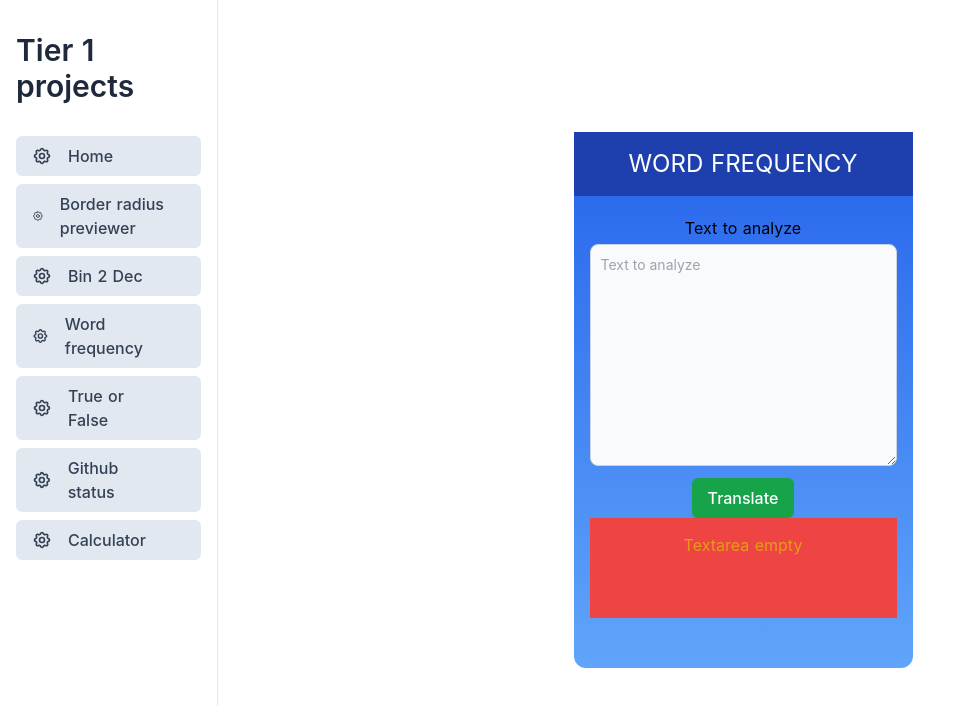
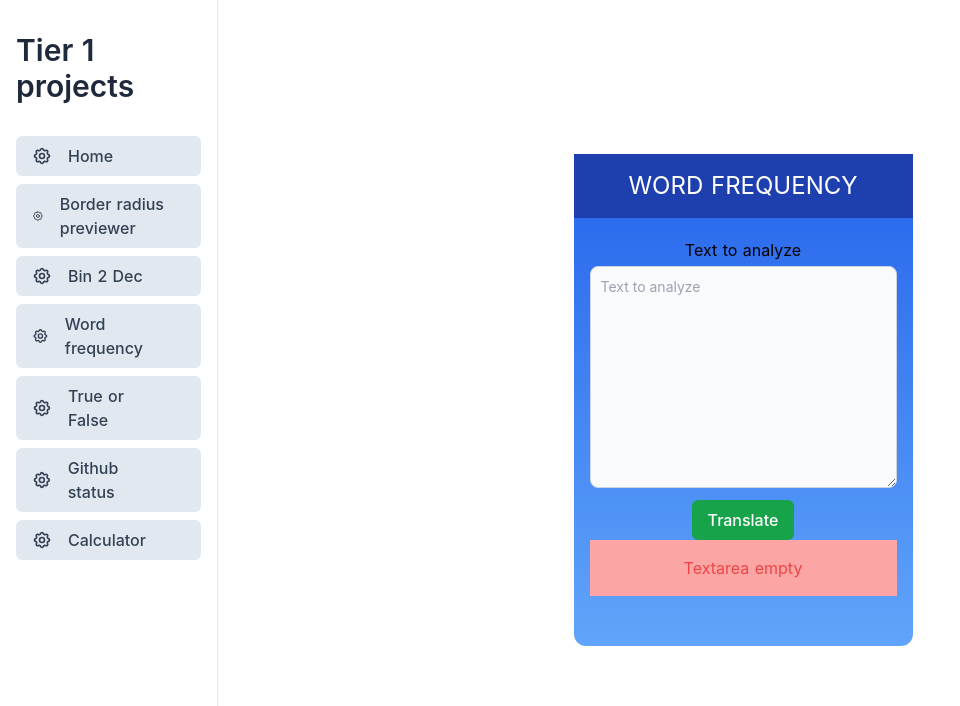
Before and after one commit to Matej-ch/vue-small-projects, a Nuxt app: page /freq in a window 1280 px wide. Both pictures are taken after a click on the button "Translate". Shown: the top 706 px of the page, without its empty margins (0-960 px from the left). Built offline with nearby package versions, Linux system fonts and the light colour scheme.

Commit message:
word frequency updated

```diff
--- a/components/WordFrequency.vue
+++ b/components/WordFrequency.vue
@@ -1,5 +1,5 @@
 <template>
-    <div class="rounded-xl bg-gradient-to-b from-blue-600 to-blue-400 mr-3">
+    <div class="rounded-xl bg-gradient-to-b from-blue-600 to-blue-400 mr-3 max-w-2xl">
         <div class="flex flex-col">
             <div class="flex flex-col items-center justify-center text-white py-4 bg-blue-800">
                 <div class="text-center uppercase text-2xl">Word frequency</div>
@@ -23,13 +23,12 @@
                 </div>
 
 
-                <div v-show="message" title="Alert" class="bg-red-500"
-                     style="color: rgb(231, 154, 23);padding: 15px; height: 100px;">
+                <div v-show="message" class="bg-red-300 text-red-500 p-4">
                     {{message}}
                 </div>
 
-                <div>
-                    <div class="flex flex-col justify-center items-center w-6/12">
+                <div class="flex flex-row items-start">
+                    <div class="flex flex-col pt-4">
                         <table v-show="wordCounts" class="resp-table">
                             <thead>
                             <tr>
@@ -46,20 +45,18 @@
                         </table>
                     </div>
 
-                    <div class="flex flex-col justify-center items-center w-6/12 flex-wrap">
-                        <div class="word-map">
-                            <span v-for="(wordCount,word) in wordCounts" :key="word"
-                                  :style="'font-size:' + (parseInt(fontSize) + parseInt(wordCount)) + 'px'">
-                                {{word}}
-                            </span>
-                        </div>
+                    <div class="word-map flex flex-wrap">
+
+                        <span v-for="(wordCount,word) in wordCounts" :key="word"
+                              :style="'font-size:' + (parseInt(fontSize) + parseInt(wordCount)) + 'px'">
+                            {{word}}
+                        </span>
                     </div>
                 </div>
 
             </div>
         </div>
     </div>
-
 </template>
 
 <script setup>
```
